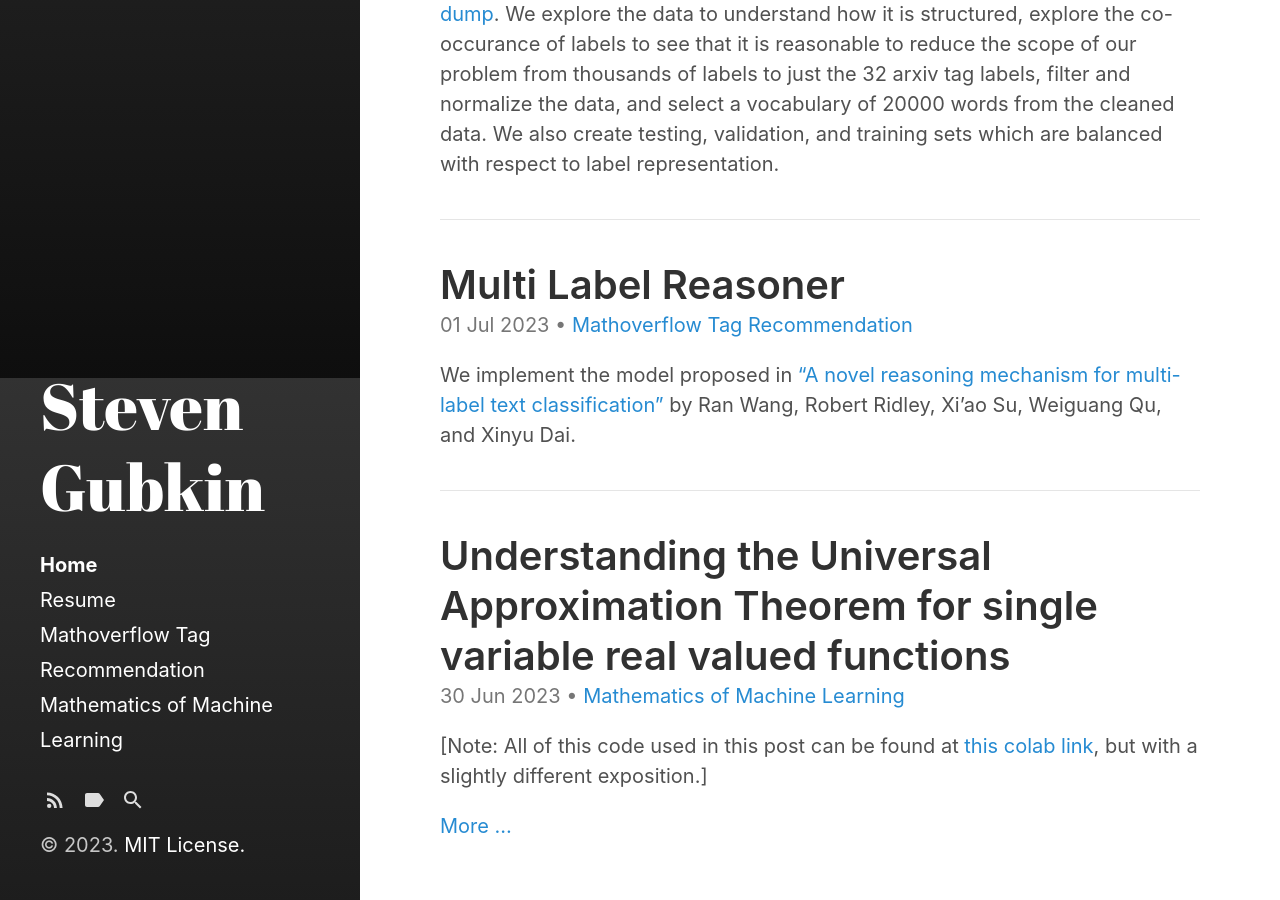
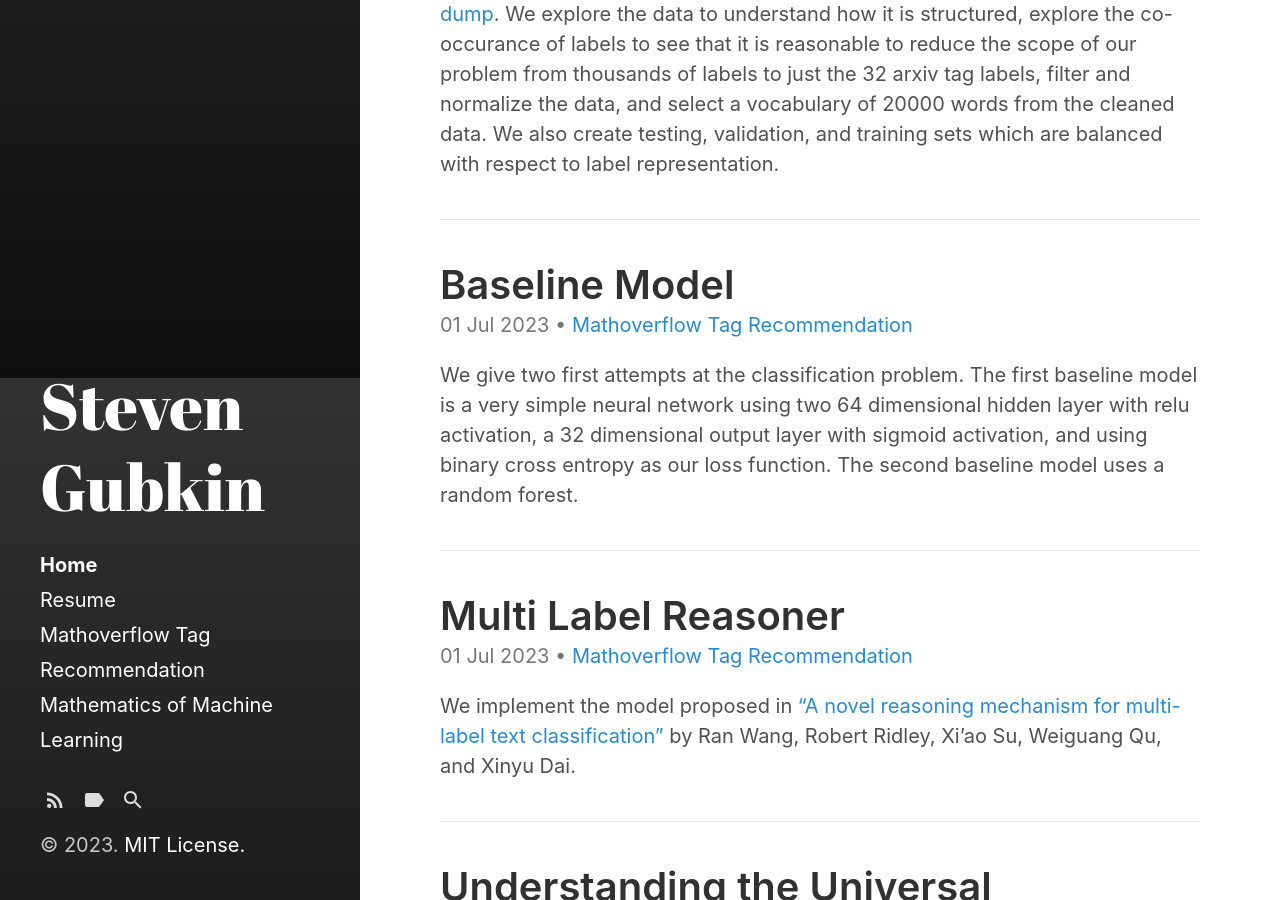
Before and after one commit to StevenGubkin/StevenGubkin.github.io, a Jekyll site: the page built from index.html, in a window 1280 px wide and 900 px high, scrolled down 522 px. Built offline with Jekyll 4.4.1, drawn with Linux system fonts in a browser that asks for light colours; the list of posts is cut into pages by our own code.

Commit message:
Hopefully I really fixed it this time.

```diff
--- /dev/null
+++ b/_posts/2023-07-03-baseline-model.md
@@ -0,0 +1,10 @@
+---
+layout: post
+title: Baseline Model
+categories:
+  - Mathoverflow Tag Recommendation
+date: 2023-07-01 00:00:02
+
+---
+
+We give two first attempts at the classification problem.  The first baseline model is a very simple neural network using two 64 dimensional hidden layer with relu activation, a 32 dimensional output layer with sigmoid activation, and using binary cross entropy as our loss function.  The second baseline model uses a random forest.
```
Also changed, not shown: _posts/2023-07-01-Universal-MO-tag-intro.md (+1 -1 lines).
